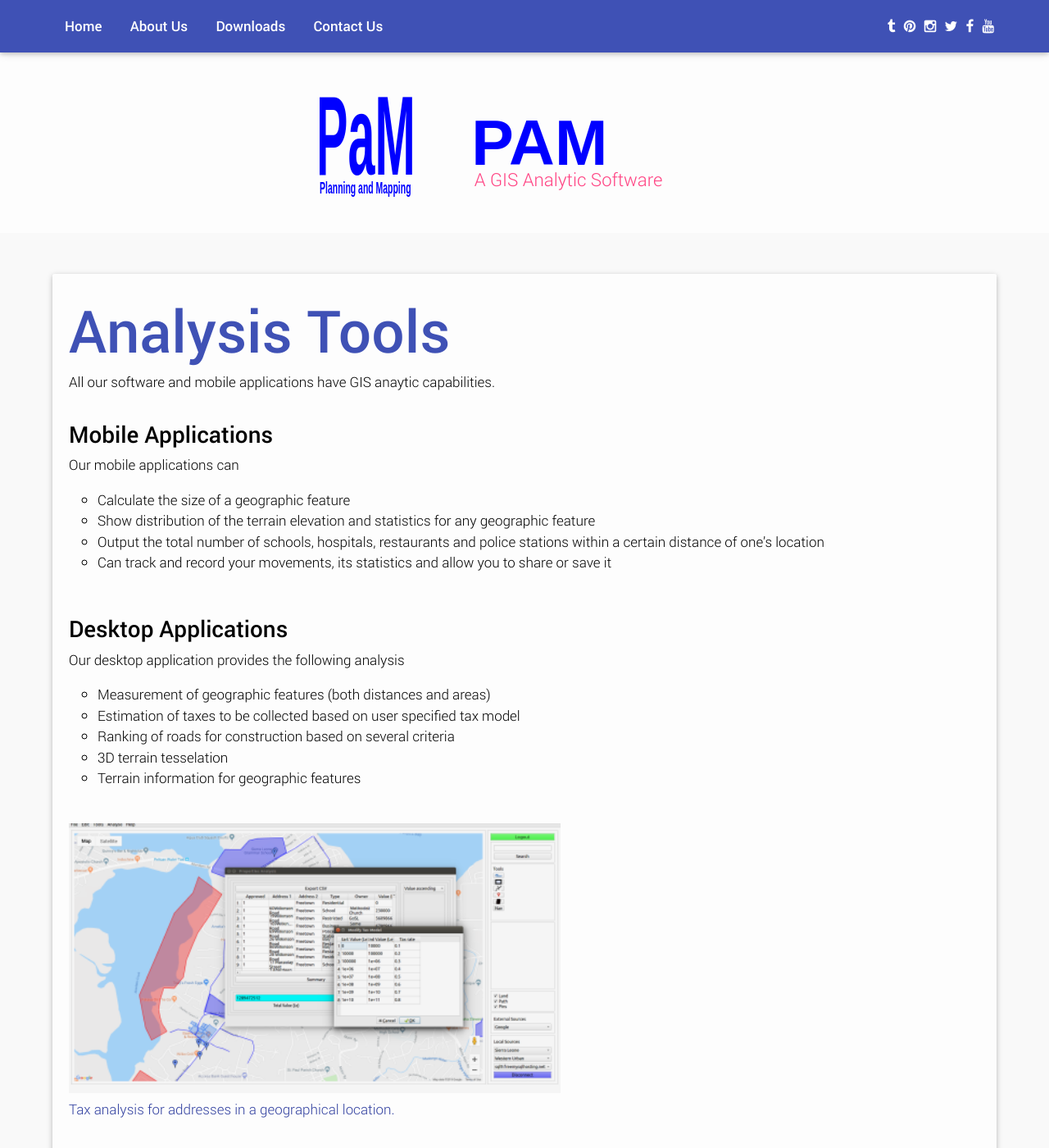
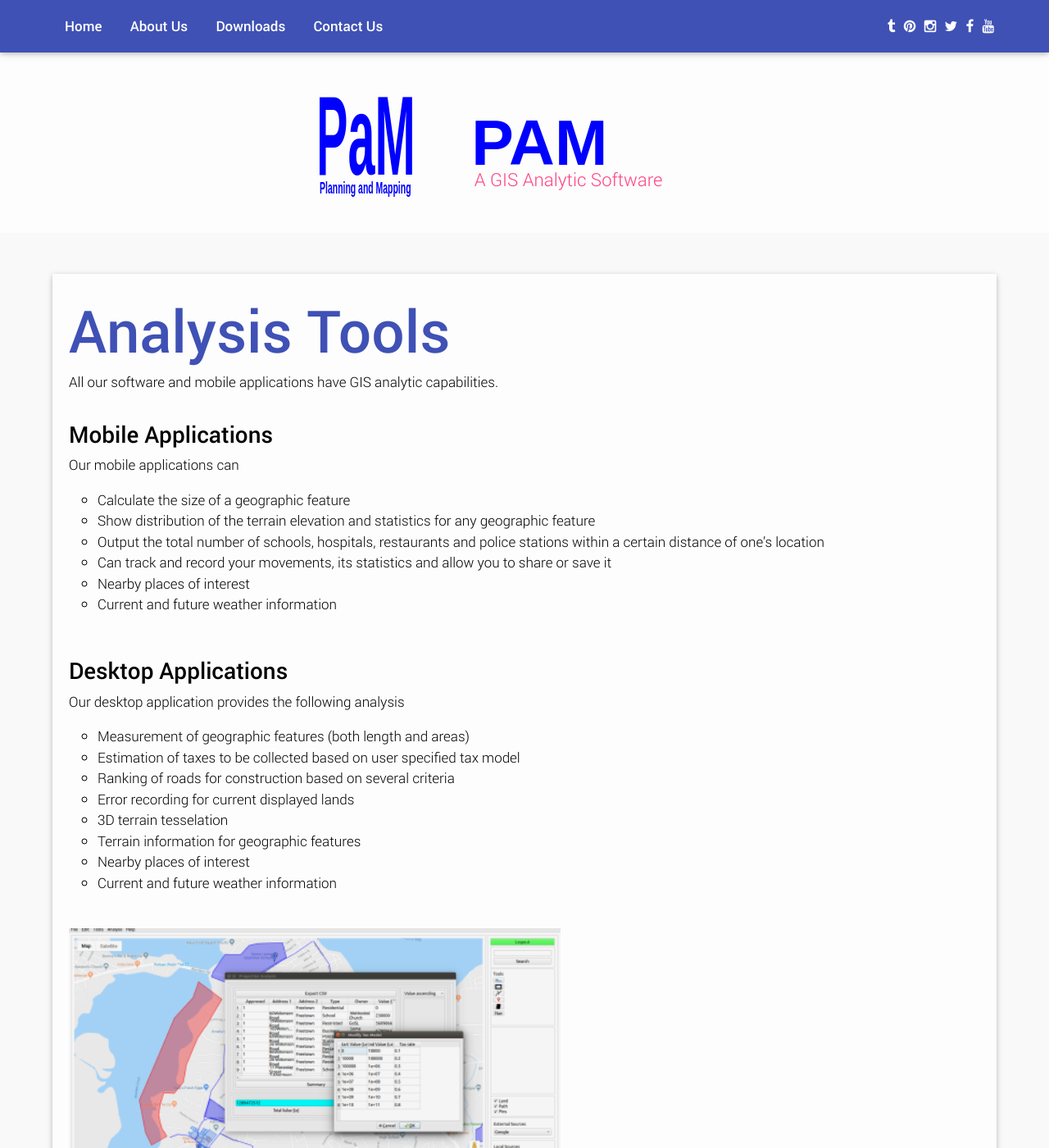
Before and after one commit to dnovichman-tmp/dnovichman-tmp.github.io, a Jekyll site: the page built from _posts/2019-02-07-analytics.md, in a window 1280 px wide and 1400 px high. Shown: the whole window at 82% size. Built offline with Jekyll 4.4.1, drawn with Linux system fonts in a browser that asks for light colours.

Commit message:
more cleaning

```diff
--- a/_posts/2019-02-07-analytics.md
+++ b/_posts/2019-02-07-analytics.md
@@ -5,7 +5,7 @@ featimg: analysis.png
 title: Analysis Tools
 layout: post-full
 ---
-All our software and mobile applications have GIS anaytic capabilities.
+All our software and mobile applications have GIS analytic capabilities.
 <br/>
 <br/>
 ##### Mobile Applications
@@ -14,16 +14,21 @@ Our mobile applications can
 * Show distribution of the terrain elevation and statistics for any geographic feature
 * Output the total number of schools, hospitals, restaurants and police stations  within a certain distance of one's location
 * Can track and record your movements, its statistics and allow you to share or save it
+* Nearby places of interest
+* Current and future weather information
 <br/>
 <br/>
 
 ##### Desktop Applications
 Our desktop application provides the following analysis
-* Measurement of geographic features (both distances and areas)
+* Measurement of geographic features (both length and areas)
 * Estimation of taxes to be collected based on user specified tax model
 * Ranking of roads for construction based on several criteria
+* Error recording for current displayed lands
 * 3D terrain tesselation
 * Terrain information for geographic features
+* Nearby places of interest
+* Current and future weather information
 <br/>
 <br/>
 
```
Also changed, not shown: _posts/2019-02-06-city_planning.md (+1 -1 lines), _posts/2019-05-01-land_digitisation.md (+2 -2 lines), _posts/2019-05-01-unified_gis.md (+1 -1 lines), _posts/2019-05-02-concept.md (+4 -4 lines).
